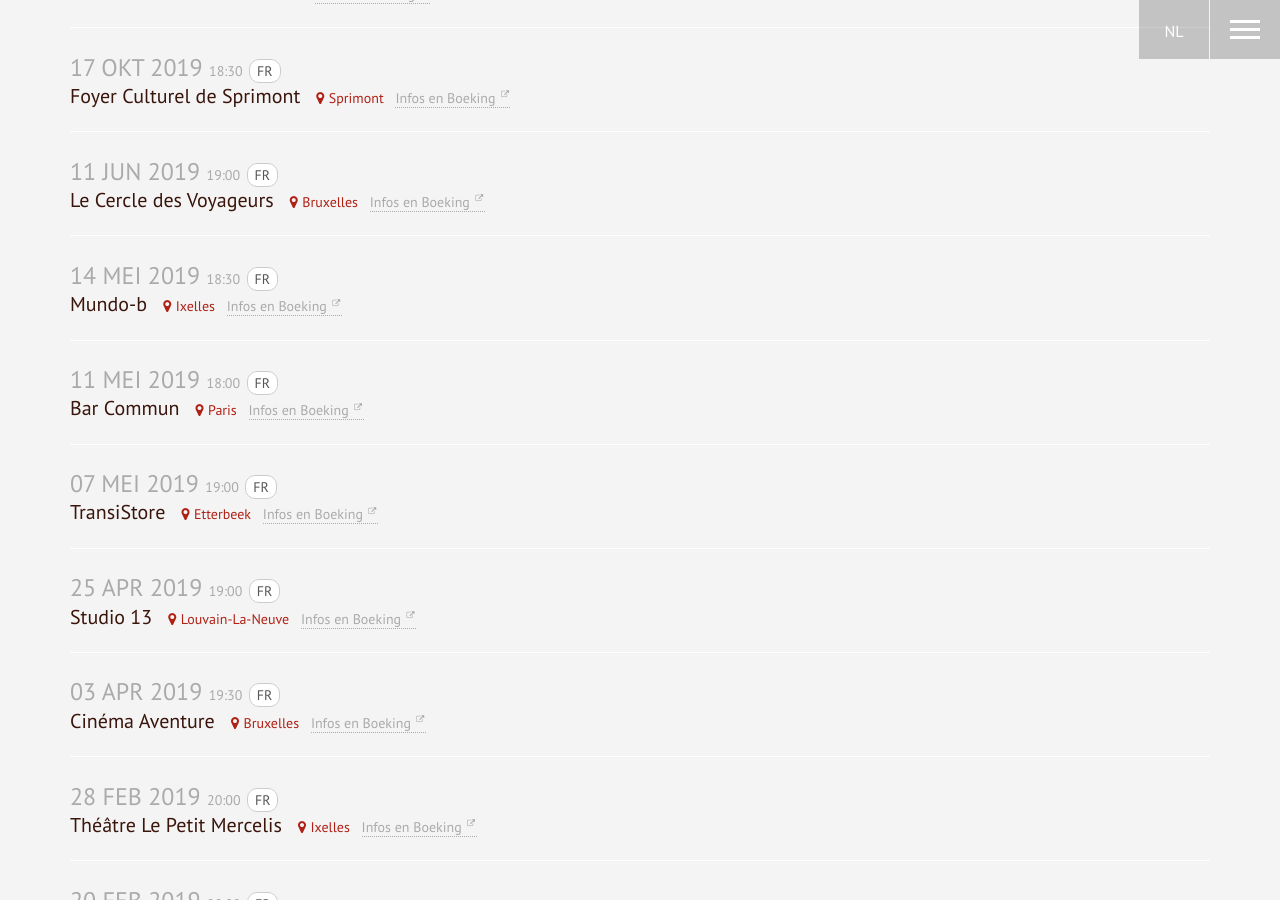
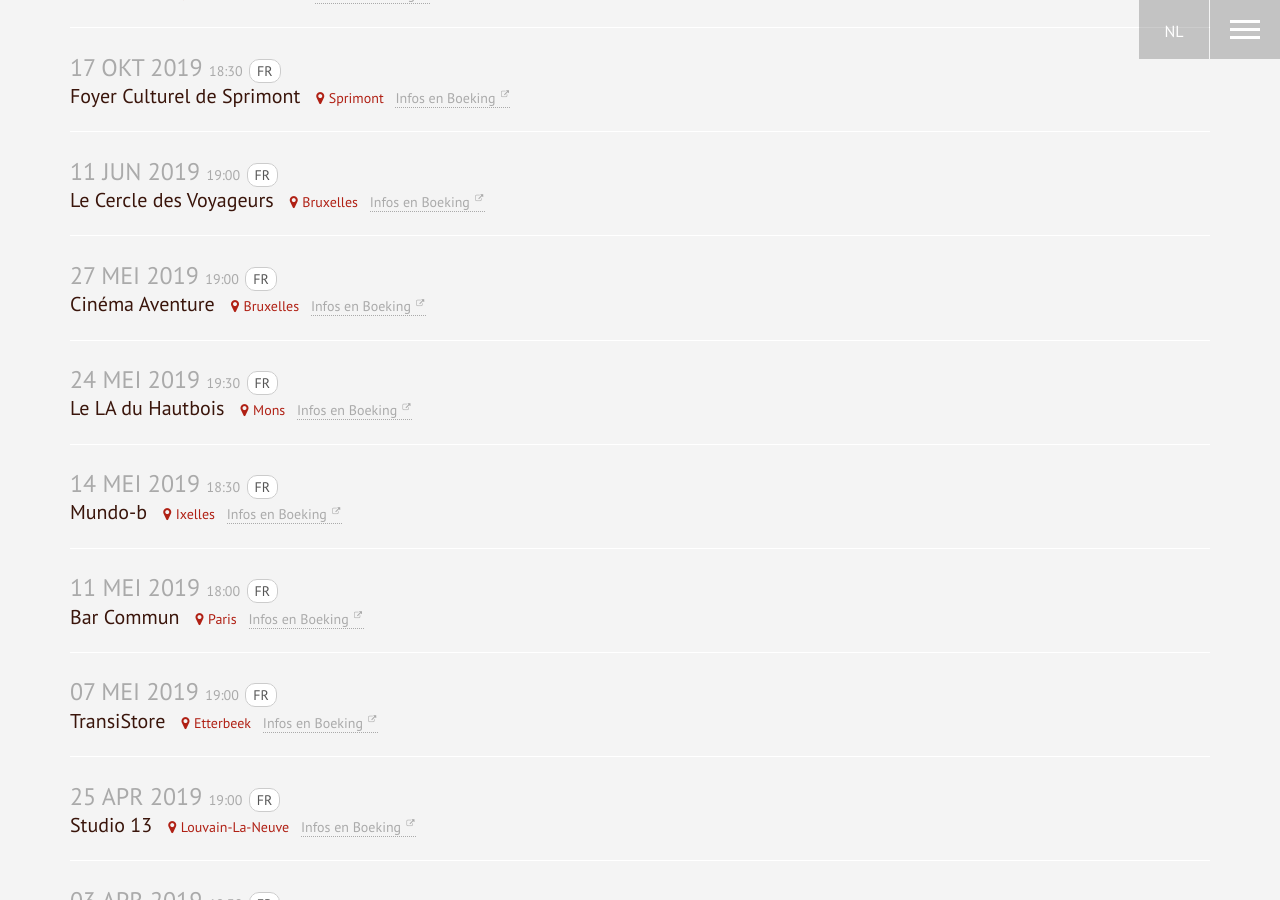
Before and after one commit to entipe/Minga-Live, a Jekyll site: the page built from index.nl.html, in a window 1280 px wide and 900 px high, scrolled down 1751 px. Built offline with Jekyll 4.4.1, drawn with Linux system fonts in a browser that asks for light colours.

Commit message:
Ajout date Cinema Aventure et LA du Hautbois

```diff
--- a/_data/agenda.yml
+++ b/_data/agenda.yml
@@ -14,6 +14,18 @@
   place: Le Cercle des Voyageurs
   city: Bruxelles
   link: https://www.lecercledesvoyageurs.com/mondocultures/agenda
+  full: false
+  lang: FR
+- date: '2019-05-27 19:00'
+  place: Cinéma Aventure
+  city: Bruxelles
+  link: https://cinema-aventure.be/Fran%C3%A7ais/Prochainement-2.html
+  full: false
+  lang: FR
+- date: '2019-05-24 19:30'
+  place: Le LA du Hautbois
+  city: Mons
+  link: http://www.leladuhautbois.be/blog
   full: false
   lang: FR
 - date: '2019-05-14 18:30'
```
